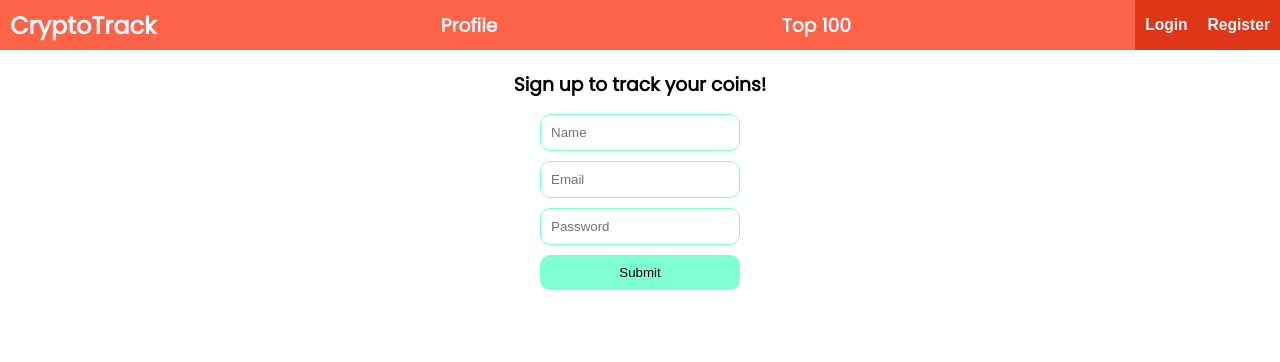
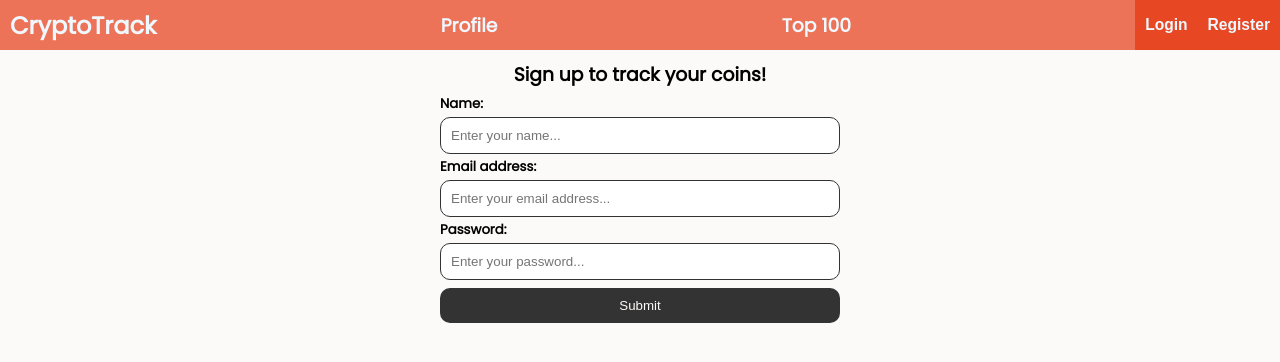
Before and after one commit to zsoobratty/cryptotracking, a React (Create React App) app in the folder client/: page /signup in a window 1280 px wide. Shown: the top 362 px of the page. Built offline with nearby package versions, Linux system fonts and the light colour scheme; no server answers.

Commit message:
Add some styling to signin and signup pages

```diff
--- a/client/src/App.css
+++ b/client/src/App.css
@@ -8,6 +8,7 @@
 
 body {
   font-family: 'Poppins', sans-serif;
+  background-color: #FCFAF9;
 }
 
 a {
@@ -23,7 +24,7 @@ button {
 }
 
 .NavBar {
-  background-color: tomato;
+  background-color: #EC7357;
   display: flex;
   justify-content: space-between;
   align-items: center;
@@ -45,7 +46,7 @@ button {
   padding-right: 10px;
   height: 100%;
   color: aliceblue;
-  background-color: rgb(224, 54, 24);
+  background-color: #E74723;
   outline: none;
 }
 
@@ -61,22 +62,22 @@ button {
   box-sizing: border-box;
   display: flex;
   flex-direction: column;
-  padding: 20px;
+  margin-top: 10px;
   align-items: center;
 }
 
 .SignUp-form {
   display: flex;
   flex-direction: column;
-  width: 200px;
-  margin-top: 10px;
+  margin-top: 5px;
 }
 
 .SignUp-form input {
   padding: 10px;
-  margin-top: 5px;
-  margin-bottom: 5px;
-  border: 1px solid aquamarine;
+  width: 400px;
+  margin-top: 3px;
+  margin-bottom: 3px;
+  border: 1px solid #333333;
   border-radius: 10px;
 }
 
@@ -84,7 +85,8 @@ button {
   padding: 10px;
   margin-top: 5px;
   border-radius: 10px;
-  background-color: aquamarine;
+  background-color: #333333;
+  color: #FCFAF9;
 }
 
 .toast {
@@ -102,14 +104,16 @@ button {
 .SignIn-form {
   display: flex;
   flex-direction: column;
-  width: 200px;
   margin-top: 10px;
 }
 
 .SignIn-form input {
   padding: 10px;
-  margin-top: 5px;
-  margin-bottom: 5px;
+  width: 400px;
+  margin-top: 3px;
+  margin-bottom: 3px;
+  border: 1px solid #333333;
+  border-radius: 10px;
 }
 
 .SignIn-form button {
@@ -117,5 +121,6 @@ button {
   margin-top: 5px;
   border: black;
   border-radius: 10px;
-  background-color: aquamarine;
+  background-color: #333333;
+  color: #FCFAF9;
 }
--- a/client/src/components/SignIn.js
+++ b/client/src/components/SignIn.js
@@ -36,15 +36,17 @@ const SignIn = () => {
         <div className='SignIn'>
             <h3>Sign in to view your coins!</h3>
             <form className='SignIn-form'>
+                <h5>Email address:</h5>
                 <input
                     type="text"
-                    placeholder="Email Address"
+                    placeholder="Enter your email address..."
                     value={email}
                     onChange={(e) => setEmail(e.target.value)}
                 />
+                <h5>Password:</h5>
                 <input
                     type="password"
-                    placeholder="Password"
+                    placeholder="Enter your password..."
                     value={password}
                     onChange={(e) => setPassword(e.target.value)}
                 />
--- a/client/src/components/SignUp.js
+++ b/client/src/components/SignUp.js
@@ -43,21 +43,24 @@ const SignUp = () => {
         <div className='SignUp'>
             <h3>Sign up to track your coins!</h3>
             <form className='SignUp-form'>
+                <h5>Name:</h5>
                 <input
                     type="text"
-                    placeholder="Name"
+                    placeholder="Enter your name..."
                     value={name}
                     onChange={(e) => setName(e.target.value)}
                 />
+                <h5>Email address:</h5>
                 <input
                     type="text"
-                    placeholder="Email"
+                    placeholder="Enter your email address..."
                     value={email}
                     onChange={(e) => setEmail(e.target.value)}
                 />
+                <h5>Password:</h5>
                 <input
                     type="password"
-                    placeholder="Password"
+                    placeholder="Enter your password..."
                     value={password}
                     onChange={(e) => setPassword(e.target.value)}
                 />
```
